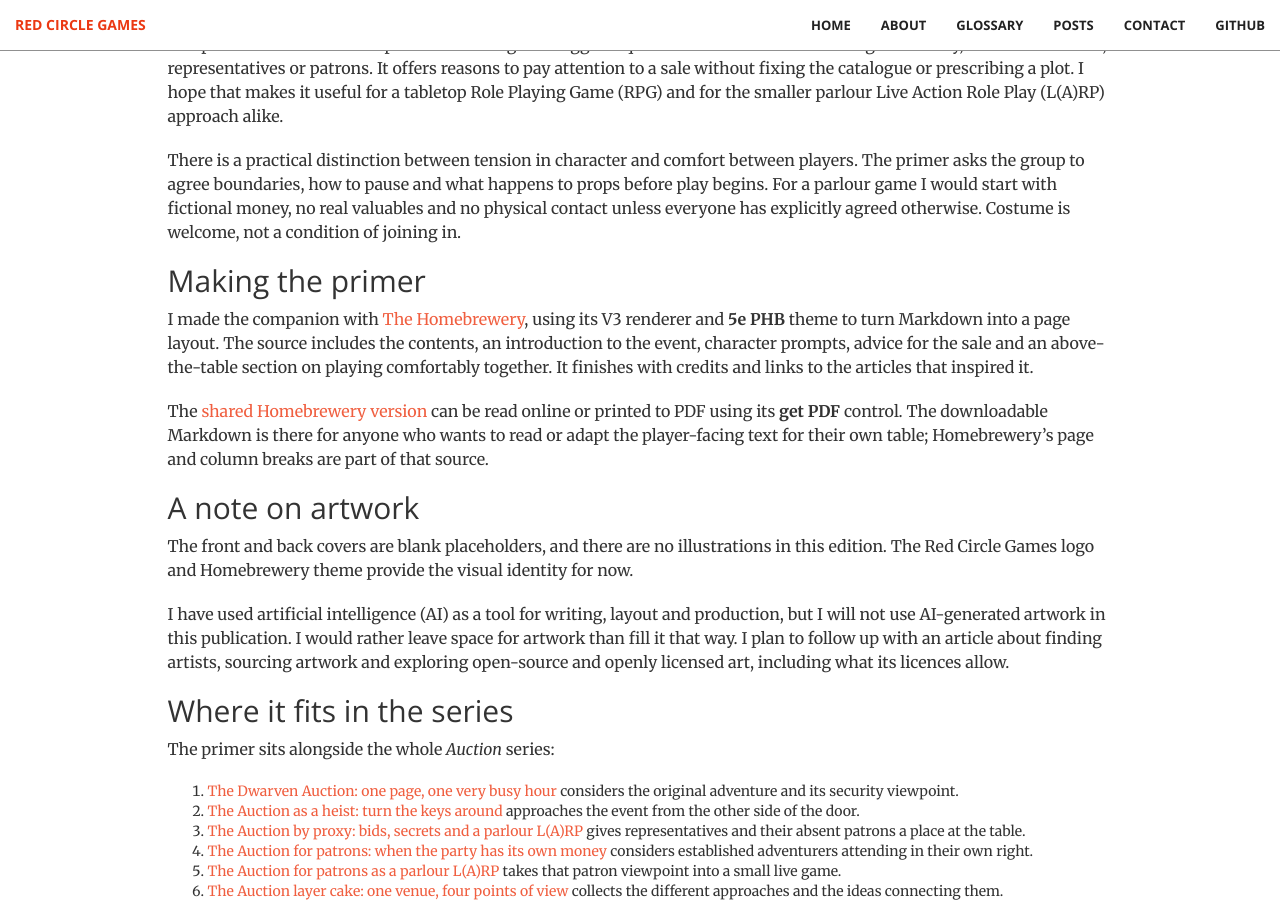
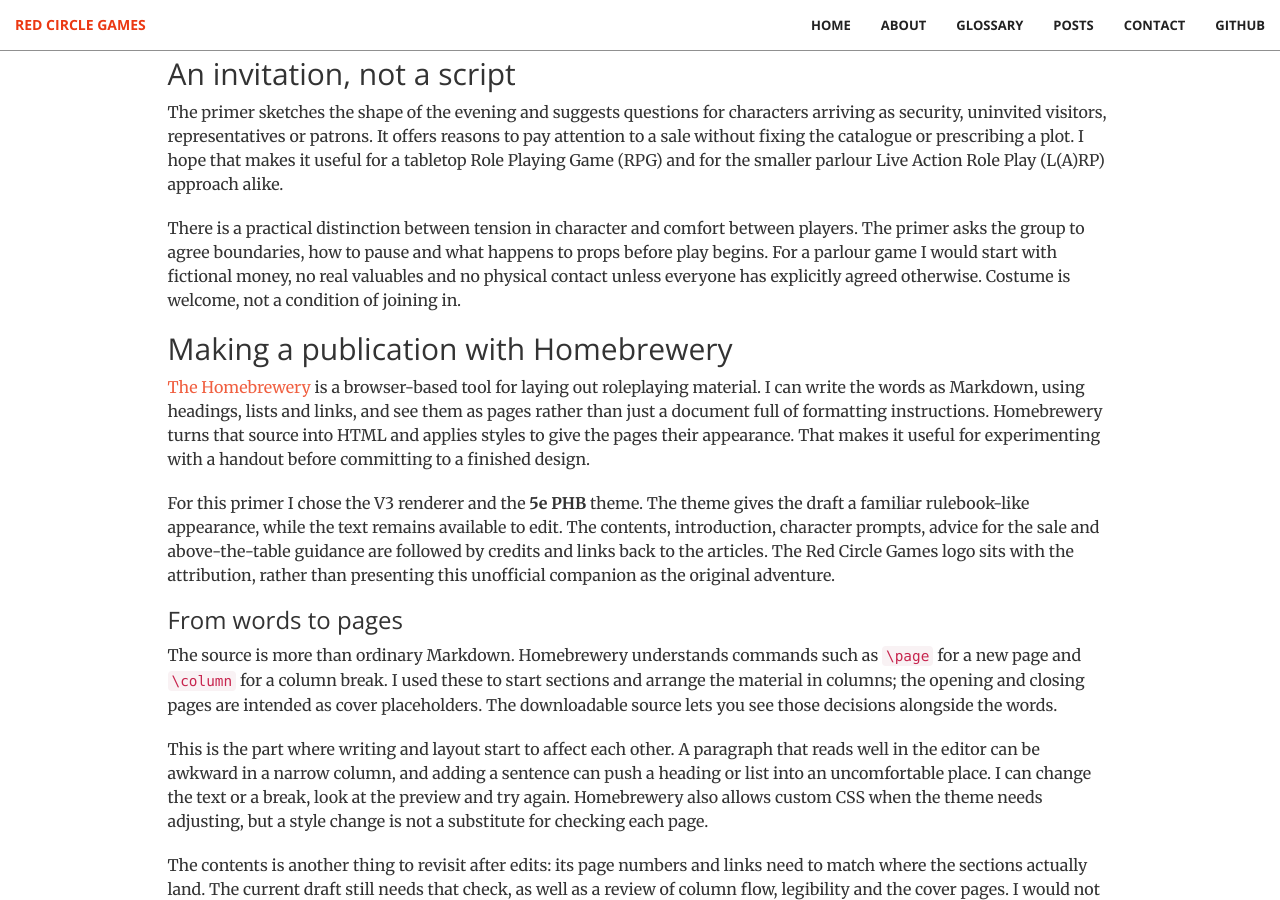
Before and after one commit to abuxton/rcg, a Jekyll site: the page built from _posts/2026-11-12-the-auction-player-primer.md, in a window 1280 px wide and 900 px high, scrolled down 827 px. Built offline with Jekyll 4.4.1, drawn with Linux system fonts in a browser that asks for light colours; some of the changed text lies outside the part shown.

Commit message:
docs(post): expand Homebrewery publishing discussion
Co-authored-by: Copilot <223556219+Copilot@users.noreply.github.com>

```diff
--- a/_posts/2026-11-12-the-auction-player-primer.md
+++ b/_posts/2026-11-12-the-auction-player-primer.md
@@ -1,7 +1,7 @@
 ---
 layout: post
 title: "The Auction: a player primer for the evening"
-description: "A free, spoiler-free player primer for the auction, from security work to proxies and patrons."
+description: "Making a spoiler-free auction player primer with Homebrewery, from Markdown draft to shareable layout."
 category: posts
 tags: ["rpg", "l(a)rp", "parlour-larp", "game-design", "the-auction"]
 image:
@@ -18,11 +18,15 @@ about guards, thieves, proxies and patrons, I wanted something I could hand to
 players before the doors open: enough shared context to start a conversation,
 without handing out the Game Master's surprises.
 
+I also wanted to try making that handout as a small publication, rather than
+leaving it as another blog post. This article is about using Homebrewery to
+take the primer from a Markdown draft to a layout I can share and print, and
+about what still needs work before it is ready for publication.
+
 The result is *The Auction: a player primer*, a free, unofficial companion
 to the series. You can [read the primer on Homebrewery](https://homebrewery.naturalcrit.com/share/-V08MRgyIFzb)
 or [download its Homebrewery Markdown source]({{ '/assets/scenarios/the-auction-player-primer.md' | relative_url }}).
-It is not being sold, submitted to or distributed through DriveThruRPG or
-Dungeon Masters Guild.
+This is a work in progress, not the finished edition.
 
 ## An invitation, not a script
 
@@ -40,25 +44,62 @@ start with fictional money, no real valuables and no physical contact
 unless everyone has explicitly agreed otherwise. Costume is welcome, not a
 condition of joining in.
 
-## Making the primer
+## Making a publication with Homebrewery
 
-I made the companion with [The Homebrewery](https://homebrewery.naturalcrit.com/),
-using its V3 renderer and **5e PHB** theme to turn Markdown into a page
-layout. The source includes the contents, an introduction to the event,
-character prompts, advice for the sale and an above-the-table section on
-playing comfortably together. It finishes with credits and links to the
-articles that inspired it.
+[The Homebrewery](https://homebrewery.naturalcrit.com/) is a browser-based
+tool for laying out roleplaying material. I can write the words as
+Markdown, using headings, lists and links, and see them as pages rather than
+just a document full of formatting instructions. Homebrewery turns that
+source into HTML and applies styles to give the pages their appearance.
+That makes it useful for experimenting with a handout before committing to a
+finished design.
+
+For this primer I chose the V3 renderer and the **5e PHB** theme. The theme
+gives the draft a familiar rulebook-like appearance, while the text remains
+available to edit. The contents, introduction, character prompts, advice for
+the sale and above-the-table guidance are followed by credits and links back
+to the articles. The Red Circle Games logo sits with the attribution, rather
+than presenting this unofficial companion as the original adventure.
+
+### From words to pages
+
+The source is more than ordinary Markdown. Homebrewery understands commands
+such as `\page` for a new page and `\column` for a column break. I used
+these to start sections and arrange the material in columns; the opening and
+closing pages are intended as cover placeholders. The downloadable source
+lets you see those decisions alongside the words.
+
+This is the part where writing and layout start to affect each other. A
+paragraph that reads well in the editor can be awkward in a narrow column,
+and adding a sentence can push a heading or list into an uncomfortable
+place. I can change the text or a break, look at the preview and try again.
+Homebrewery also allows custom CSS when the theme needs adjusting, but a
+style change is not a substitute for checking each page.
+
+The contents is another thing to revisit after edits: its page numbers and
+links need to match where the sections actually land. The current draft
+still needs that check, as well as a review of column flow, legibility and
+the cover pages. I would not treat a good-looking preview as proof that the
+publication is finished.
+
+### Sharing and printing the draft
 
 The [shared Homebrewery version](https://homebrewery.naturalcrit.com/share/-V08MRgyIFzb)
-can be read online or printed to PDF using its **get PDF** control. The
-downloadable Markdown is there for anyone who wants to read or adapt the
-player-facing text for their own table; Homebrewery's page and column breaks
-are part of that source.
+can be read online. Its **get PDF** control opens the browser's print
+workflow, where the pages can be saved as a PDF. Check the paper size,
+background graphics and print preview before sharing the result: browser
+print settings can change what appears on the page.
+
+The [Markdown source]({{ '/assets/scenarios/the-auction-player-primer.md' | relative_url }})
+is available alongside the shared version for anyone who wants to see how
+this draft was put together or adapt the player-facing text for their own
+table. It contains Homebrewery-specific breaks, so it will not necessarily
+look the same in another Markdown viewer.
 
 ## A note on artwork
 
-The front and back covers are blank placeholders, and there are no
-illustrations in this edition. The Red Circle Games logo and Homebrewery
+The front and back covers are intended as blank placeholders, and there are
+no illustrations in this draft. The Red Circle Games logo and Homebrewery
 theme provide the visual identity for now.
 
 I have used artificial intelligence (AI) as a tool for writing, layout and
@@ -67,6 +108,15 @@ I would rather leave space for artwork than fill it that way. I plan to
 follow up with an article about finding artists, sourcing artwork and
 exploring open-source and openly licensed art, including what its licences
 allow.
+
+## What comes next
+
+I intend to publish a later edition on DriveThruRPG or Dungeon Masters Guild,
+but this draft is not ready for either. That is a future task: I want to
+source illustrations, update and review the layout, and check the relevant
+rights and platform requirements before deciding where to release it.
+For now, the shared Homebrewery version and Markdown are a way to see the
+work in progress, not a finished marketplace publication.
 
 ## Where it fits in the series
 
```
